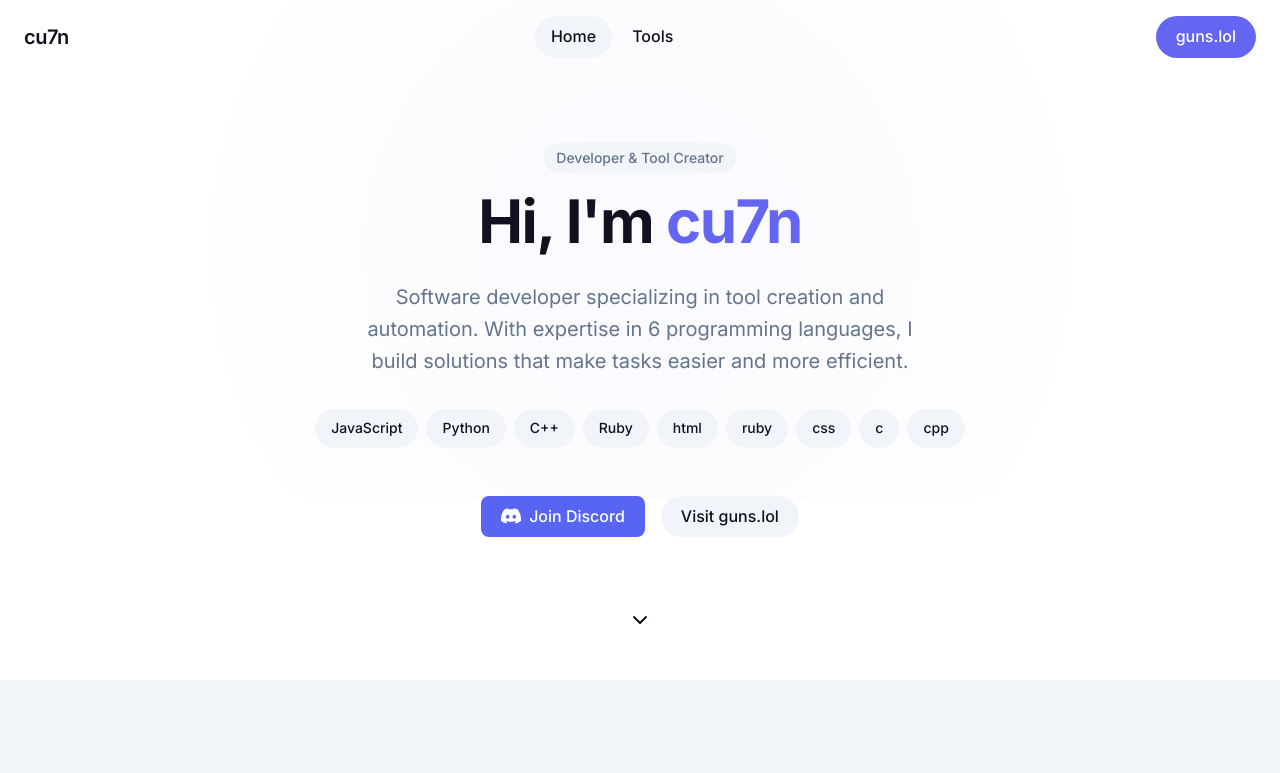
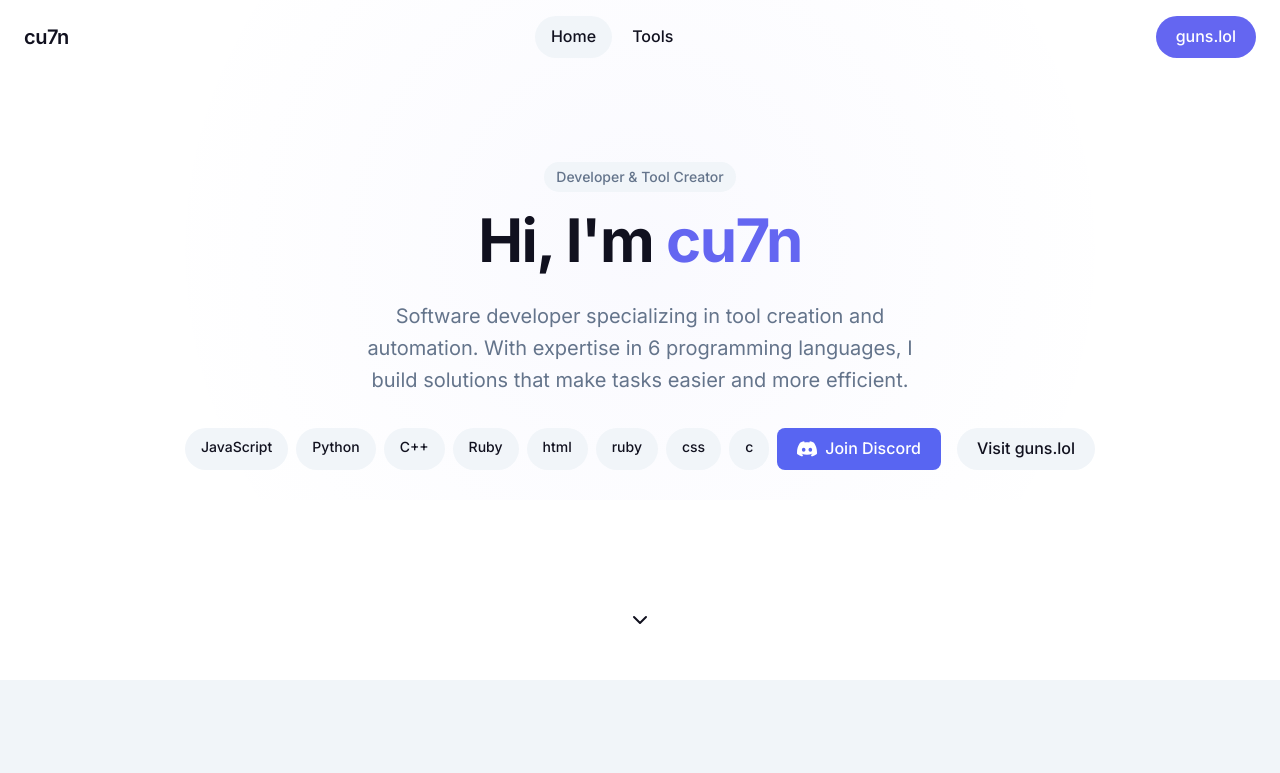
Before and after one commit to cu7n-fraud/cu7n-fraud.githun.io, a plain HTML site: page index.html in a window 1280 px wide. Shown: the top 773 px of the page. Drawn offline with Linux system fonts and the light colour scheme.

Commit message:
Update index.html

```diff
--- a/index.html
+++ b/index.html
@@ -49,8 +49,7 @@
               <div class="language-badge">html</div>
               <div class="language-badge">ruby</div>
               <div class="language-badge">css</div>
-              <div class="language-badge">c</div>
-              <div class="language-badge">cpp</div>
+              <div class="language-badge">c</divy>
             </div>
 
             <div class="cta-buttons">
```
